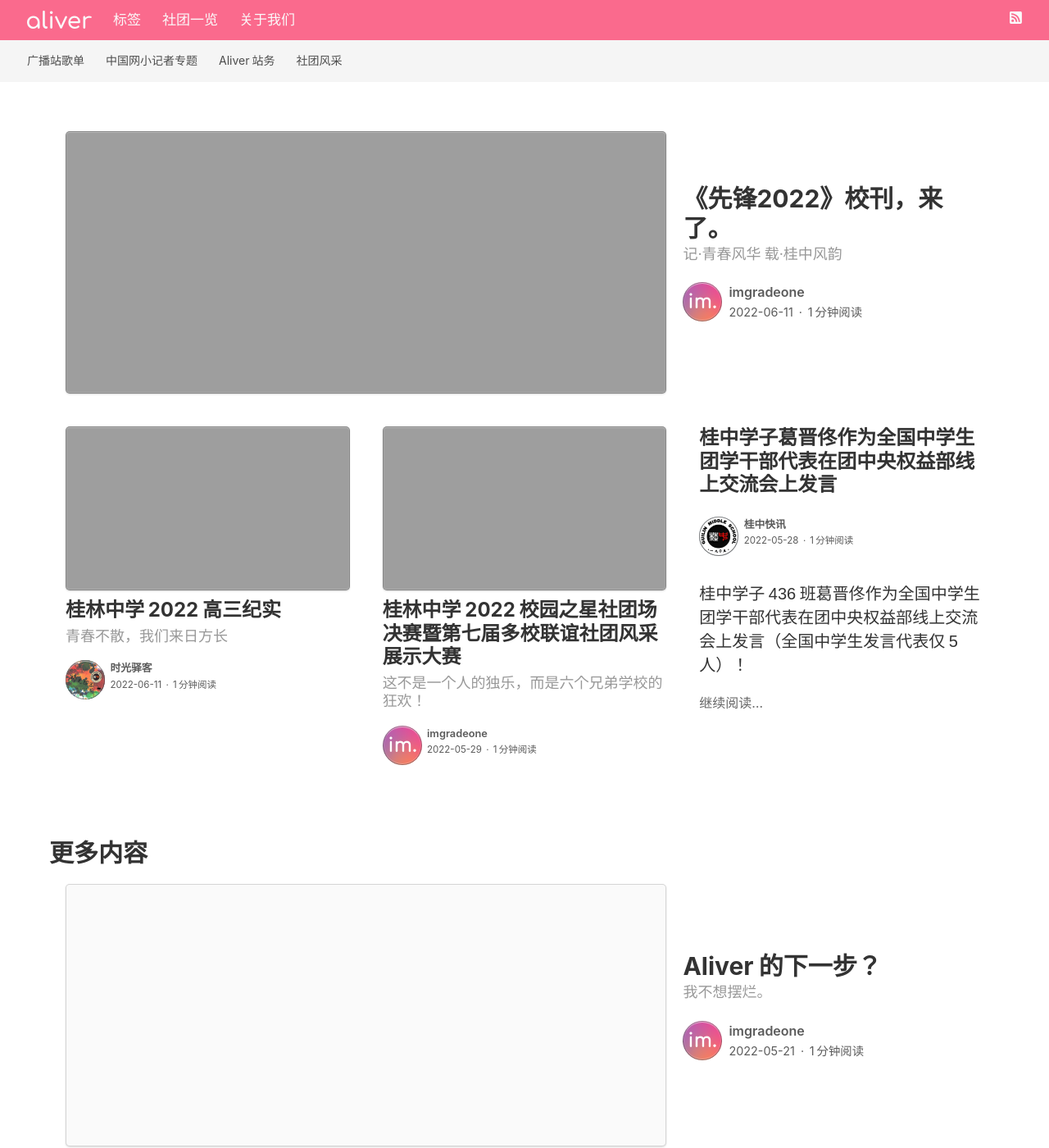
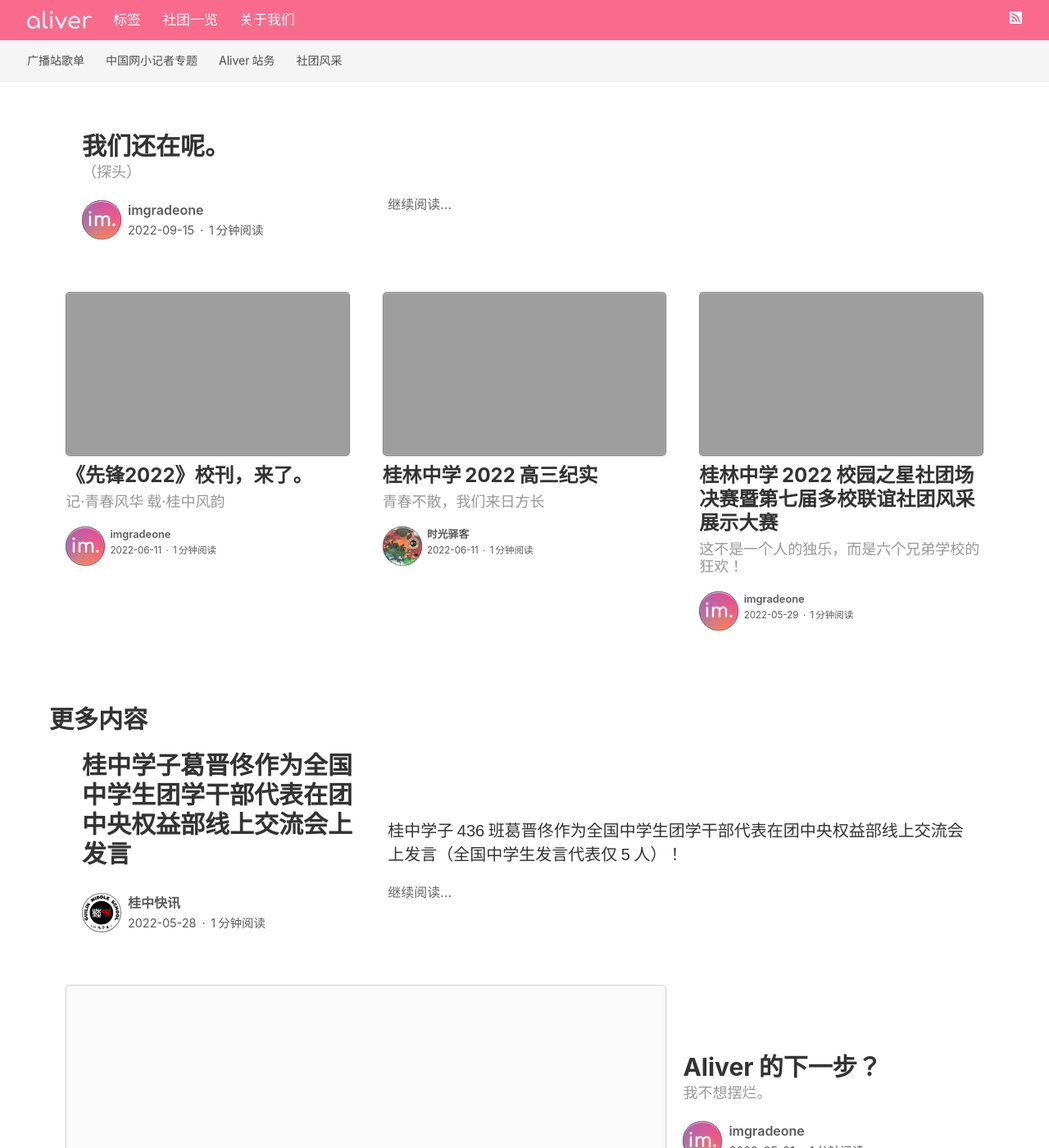
Before and after one commit to devswork-glzx/aliver, a Jekyll site: the page built from index.html, in a window 1280 px wide and 1400 px high. Shown: the whole window at 82% size. Built offline with Jekyll 4.4.1, drawn with Linux system fonts in a browser that asks for light colours; the list of posts is cut into pages by our own code; some of the changed text lies outside the part shown.

Commit message:
（探头

```diff
--- /dev/null
+++ b/_posts/2022-09-15-we-are-still-here.md
@@ -0,0 +1,9 @@
+---
+title: "我们还在呢。"
+description: "（探头）"
+author: imgradeone
+# image: https://devswork-glzx.github.io/aliver-images/2022-06-11-xianfeng-2022/pic.jpg
+
+tags:
+- aliver
+---
```
Also changed, not shown: _posts/2021-11-14-helloworld.md (+1 -3 lines).
